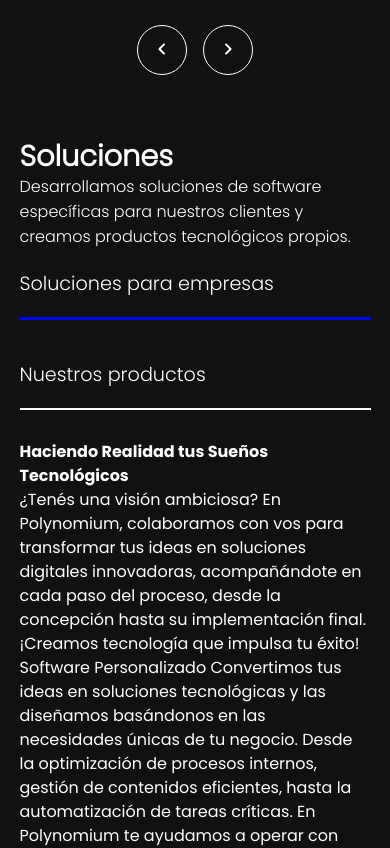
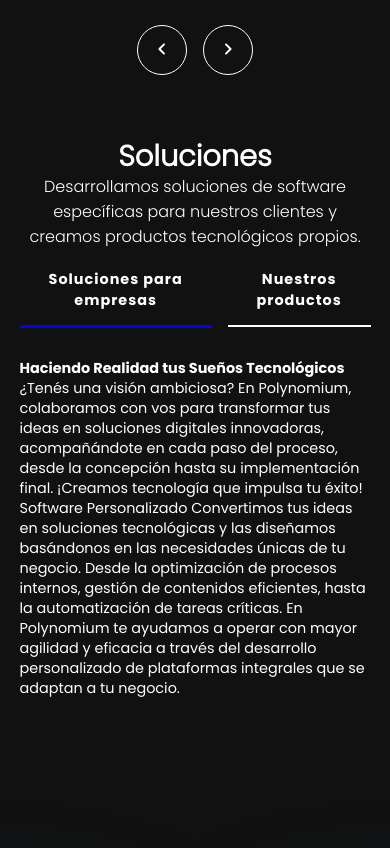
Before and after one commit to MariaBelenCaporale/Polynomium, a React (Vite) app: page / in a window 390 px wide. Shown: the part 1440-2288 px from the top of the page. Built offline with nearby package versions, Linux system fonts and the light colour scheme.

Commit message:
responsive

```diff
--- a/src/components/About/styles.css
+++ b/src/components/About/styles.css
@@ -186,6 +186,9 @@
   .contenedorMyV {
     gap: 3em;
   }
+  .sectionAbout {
+    height: 100vh;
+  }
 }
 
 @media (min-width: 1441px) {
--- a/src/components/Carousel/styles.css
+++ b/src/components/Carousel/styles.css
@@ -175,7 +175,10 @@ background-color: #0075FF !important;
   }
   .contenedorCarouselTotal {
     width: 90%;
-
+  }
+  .fraseFondo {
+    overflow: hidden;
+    width: 100%;
   }
   .btnCarousel {
     display: none;
--- a/src/components/Popup/Popup.jsx
+++ b/src/components/Popup/Popup.jsx
@@ -2,19 +2,24 @@ import PropTypes from 'prop-types';
 import './styles.css';
 
 const Popup = ({ videoUrl, onClose }) => {
+  const handleOverlayClick = (e) => {
+    if (e.target.classList.contains('video-popup-overlay')) {
+      onClose();
+    }
+  };
+
   return (
-    <div className="video-popup-overlay">
+    <div className="video-popup-overlay" onClick={handleOverlayClick}>
       <div className="video-popup">
-        <button className="close-button" onClick={onClose}>X</button>
         <iframe
+          className='pop'
           width="740"
           height="415"
           src={videoUrl}
           title="Video"
           frameBorder="0"
           allowFullScreen
-        >
-        </iframe>
+        />
       </div>
     </div>
   );
--- a/src/components/Popup/styles.css
+++ b/src/components/Popup/styles.css
@@ -30,3 +30,15 @@
     font-size: 1em;
     color: white;
   }
+
+
+  @media (max-width: 576px) {
+    .pop {
+      width: 100%;
+      height: fit-content;
+    }
+    .video-popup {
+      padding: 10px;
+      width: 80%;
+    }
+  }
--- a/src/components/Soluciones/styles.css
+++ b/src/components/Soluciones/styles.css
@@ -40,7 +40,7 @@
 
 .contenedorSolucionesTotal {
   display: flex;
-  align-items: flex-start; /* Alineación vertical ajustada */
+  align-items: flex-start;
   flex-direction: row;
   justify-content: center;
   width: 80%;
@@ -66,7 +66,7 @@
   font-size: 1em;
   font-style: normal;
   line-height: 34px;
-  margin-top: 10px; /* Espaciado entre botón y texto */
+  margin-top: 10px;
 }
 .contenedorBotonesSolu {
   display: flex;
@@ -120,6 +120,7 @@
   }
   .textoSoluciones {
     font-size: 1em;
+    text-align: center;
   }
   .contenedorSolucionesTotal {
     width: 90%;
@@ -127,17 +128,25 @@
   }
   .contenedorSolucionTexto {
     width: 100%;
+    align-items: center;
   }
   .textoClickSoluciones {
-    font-size: 1em;
-    line-height: 24px;
+    font-size: .9em;
+    line-height: 20px;
     font-family: 'Poppins-Regular';
   }
   .contenedorBotonesSolu {
     width: 100%;
+    gap: 1em;
+    flex-direction: row;
   }
   .titulo {
     font-family: 'Poppins-Bold';
+  }
+  .btnSolucion {
+    font-size: .9em;
+    font-family: 'Poppins-Bold';
+    letter-spacing: 1px;
   }
 }
 
```
Also changed, not shown: src/components/Soluciones/Soluciones.jsx (line endings or trailing spaces).
